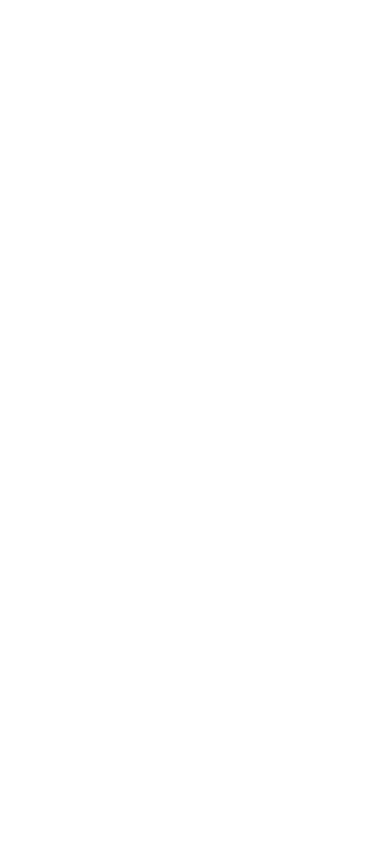
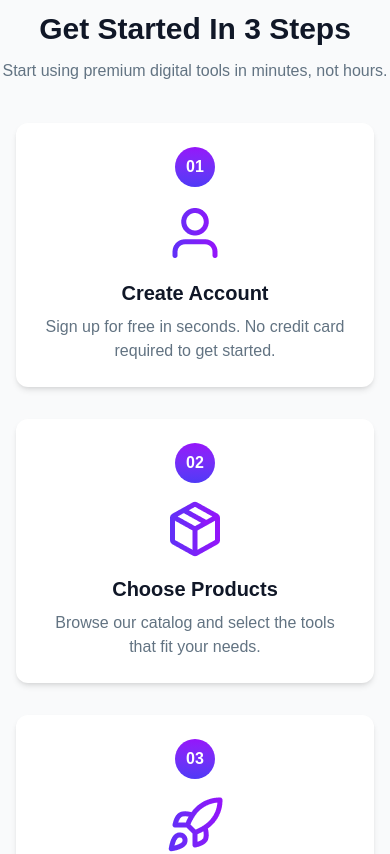
Before and after one commit to ashikur-rahman-jim/Assignment-06, a React (Vite) app: page / in a window 390 px wide. Shown: the part 4260-5114 px from the top of the page. Before the commit the page ends 4191 px from the top, so only its background shows below. Built offline with nearby package versions, Linux system fonts and the light colour scheme.

Commit message:
Steps section has been designed with responsive

```diff
--- /dev/null
+++ b/public/steps.json
@@ -0,0 +1,20 @@
+[
+  {
+    "stepNumber": "01",
+    "title": "Create Account",
+    "description": "Sign up for free in seconds. No credit card required to get started.",
+    "icon": "../src/hero-assets/user.png"
+  },
+  {
+    "stepNumber": "02",
+    "title": "Choose Products",
+    "description": "Browse our catalog and select the tools that fit your needs.",
+    "icon": "../src/hero-assets/package.png"
+  },
+  {
+    "stepNumber": "03",
+    "title": "Start Creating",
+    "description": "Download and start using your premium tools immediately.",
+    "icon": "../src/hero-assets/rocket.png"
+  }
+]
--- a/src/App.jsx
+++ b/src/App.jsx
@@ -5,9 +5,15 @@
 import Products from './components/Products'
 import Stats from './components/Stats'
 import { Heading3 } from 'lucide-react'
+import Steps from './components/Steps'
 
 const getProducts = async () => {
   const res = await fetch("/products.json")
+  return res.json();
+}
+
+const getSteps = async () => {
+  const res = await fetch("/steps.json")
   return res.json();
 }
 
@@ -17,13 +23,20 @@
 
   const productsPromise = getProducts();
 
+  const stepsPromise = getSteps();
+
   return (
     <>
       <NavBar></NavBar>
       <Banner></Banner>
       <Stats></Stats>
+
       <Suspense fallback={<h3>Loading...</h3>}>
         <Products productsPromise={productsPromise}></Products>
+      </Suspense>
+
+      <Suspense fallback={<h3>Loading...</h3>}>
+        <Steps stepsPromise={stepsPromise}></Steps>
       </Suspense>
     </>
   )
--- a/src/components/Products.jsx
+++ b/src/components/Products.jsx
@@ -4,7 +4,7 @@
 const Products = ({ productsPromise }) => {
 
     const products = use(productsPromise);
-    console.log(products);
+    // console.log(products);
 
     return (
         <section className="py-12 mt-15 bg-gray-50">
--- /dev/null
+++ b/src/components/Steps.jsx
@@ -0,0 +1,45 @@
+import React, { use } from 'react';
+
+const Steps = ({ stepsPromise }) => {
+
+    const steps = use(stepsPromise);
+    console.log(steps);
+
+
+    return (
+        <section className="py-20 bg-gray-50">
+
+            {/* Header */}
+            <div className="text-center mb-10">
+                <h2 className="text-3xl md:text-4xl font-bold text-[#101727]">Get Started In 3 Steps</h2>
+                <p className="mt-3 text-[#627382] max-w-2xl mx-auto">
+                    Start using premium digital tools in minutes, not hours.
+                </p>
+            </div>
+
+            {/* Steps */}
+            <div className="grid grid-cols-1 md:grid-cols-3 gap-8 px-4 md:px-8">
+                {
+                    steps.map(step => <div key={step.stepNumber} className="bg-white rounded-xl shadow-md p-6 text-center flex flex-col items-center space-y-4">
+                        {/* Step Number */}
+                        <div className=''>
+                            <p className=' font-bold bg-linear-to-t from-[#4F39F6] to-[#9514FA] text-white p-2 rounded-full h-10 w-10 items-center'>{step.stepNumber}</p>
+                        </div>
+                        <div>
+                            <img src={step.icon} alt="" />
+                        </div>
+
+                        {/* Title + Description */}
+                        <div>
+                            <h3 className="text-xl font-semibold text-[#101727]">{step.title}</h3>
+                            <p className="text-[#627382] mt-2">{step.description}</p>
+                        </div>
+                    </div>)
+                }
+            </div>
+
+        </section>
+    );
+};
+
+export default Steps;
```
